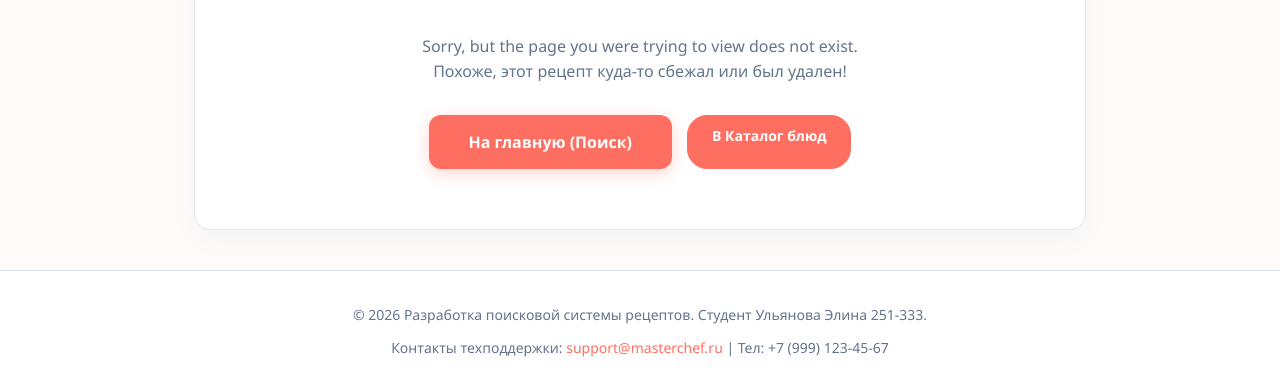
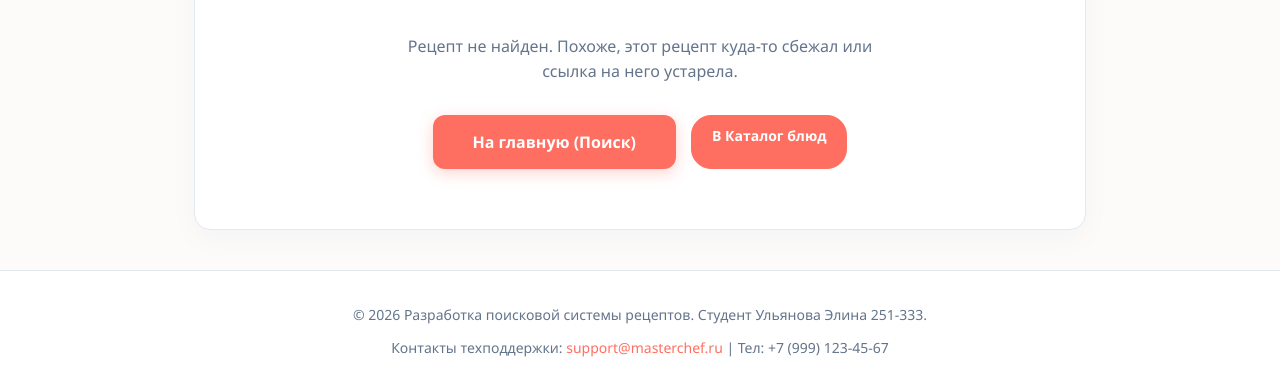
Before and after one commit to Elishks/my-cheffy-site, a website built with webpack: page 404.html in a window 1280 px wide. Shown: the part 412-803 px from the top of the page. Built offline with nearby package versions, Linux system fonts and the light colour scheme.

Commit message:
Add files via upload

```diff
--- a/404.html
+++ b/404.html
@@ -25,12 +25,13 @@
 
         <h1>Page Not Found</h1>
         <p style="color: var(--text-muted); max-width: 500px; margin: 15px auto 30px auto; line-height: 1.6;">
-            Sorry, but the page you were trying to view does not exist. Похоже, этот рецепт куда-то сбежал или был удален!
+            Рецепт не найден. Похоже, этот рецепт куда-то сбежал или ссылка на него устарела.
+
         </p>
 
         <div style="display: flex; gap: 15px; flex-wrap: wrap; justify-content: center;">
             <a href="index.html" class="main-search-btn" style="text-decoration: none;">На главную (Поиск)</a>
-            <a href="catalog.html" class="filter-btn active" style="text-decoration: none; padding: 12px 24px; line-height: 1.2;">В Каталог блюд</a>
+            <a href="catalog.html" class="filter-btn active" style="text-decoration: none;">В Каталог блюд</a>
         </div>
     </div>
 
```
